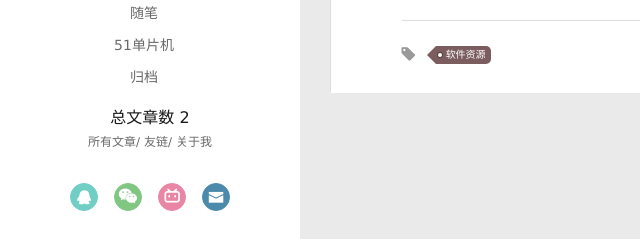
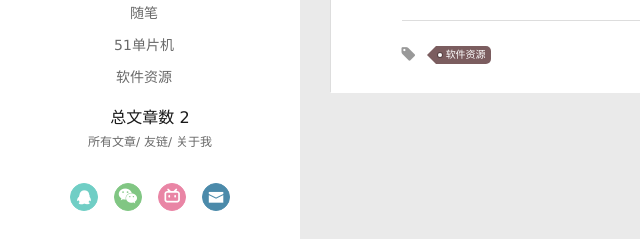
Before and after one commit to SLea365/SLea365.github.io, a plain HTML site: page 2021/02/05/CH340驱动以及烧录软件/index.html in a window 1280 px wide. Shown: the part 306-545 px from the top of the page, 0-640 px from the left. Drawn offline with Linux system fonts and the light colour scheme; some packages are replaced by stand-ins of ours; a script that the page names is missing.

Commit message:
Site updated: 2021-02-05 21:13:59

```diff
--- a/2021/02/05/CH340驱动以及烧录软件/index.html
+++ b/2021/02/05/CH340驱动以及烧录软件/index.html
@@ -64,7 +64,7 @@
 
 				<li><a href="/tags/51%E5%8D%95%E7%89%87%E6%9C%BA/">51单片机</a></li>
 
-				<li><a href="/archives/index.html">归档</a></li>
+				<li><a href="/tans/%E8%BD%AF%E4%BB%B6%E8%B5%84%E6%BA%90">软件资源</a></li>
 
 			</ul>
 		</nav>
@@ -155,7 +155,7 @@
 
 					<li style="width: 25%"><a href="/tags/51%E5%8D%95%E7%89%87%E6%9C%BA/">51单片机</a></li>
 
-					<li style="width: 25%"><a href="/archives/index.html">归档</a></li>
+					<li style="width: 25%"><a href="/tans/%E8%BD%AF%E4%BB%B6%E8%B5%84%E6%BA%90">软件资源</a></li>
 
 				</ul>
 			</nav>
```
Also changed, not shown: 2021/02/05/我的第一篇博客/index.html (+2 -2 lines), archives/2021/02/index.html (+2 -2 lines), archives/2021/index.html (+2 -2 lines), archives/index.html (+2 -2 lines), index.html (+2 -2 lines), tags/51单片机/index.html (+2 -2 lines), tags/软件资源/index.html (+2 -2 lines).
